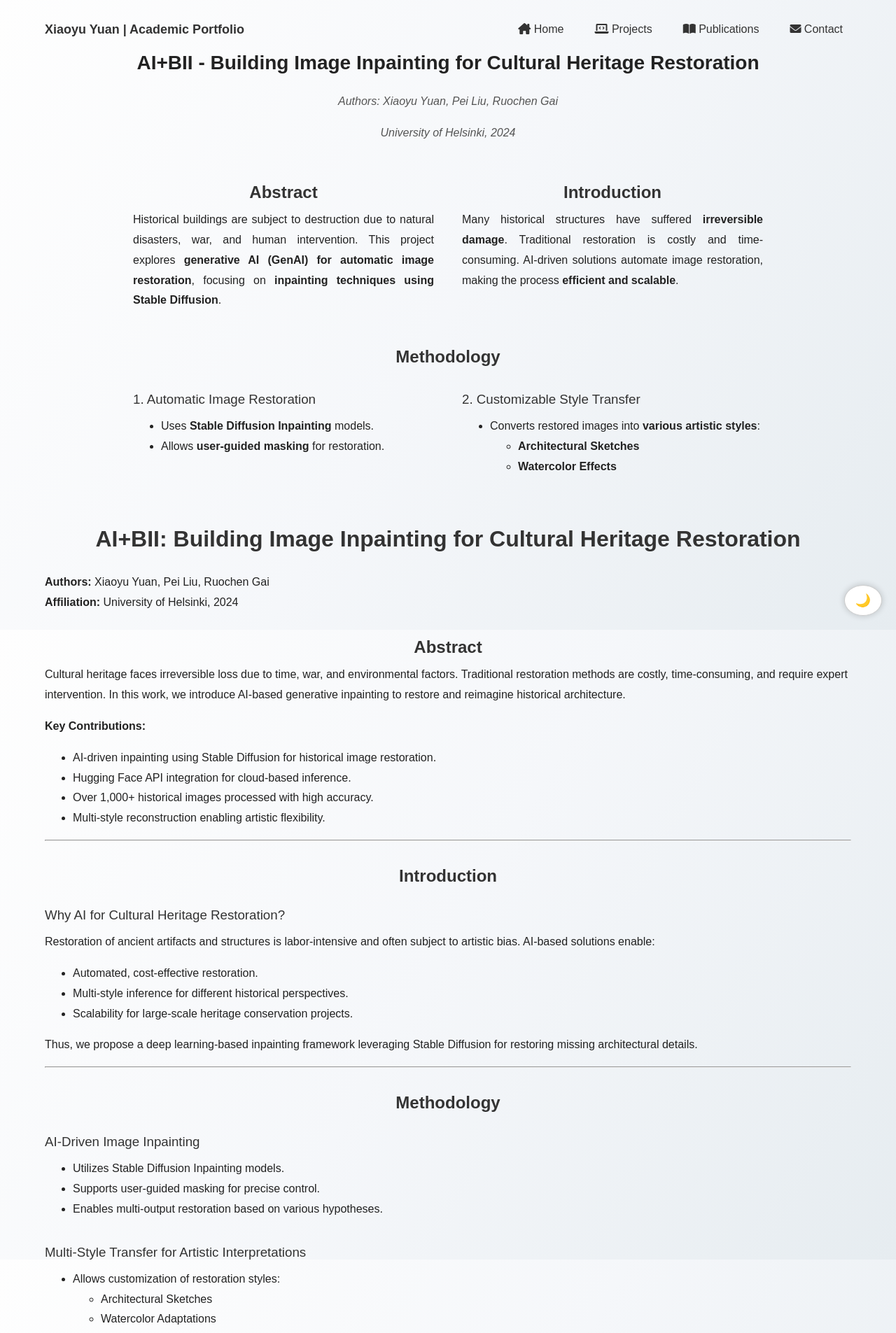
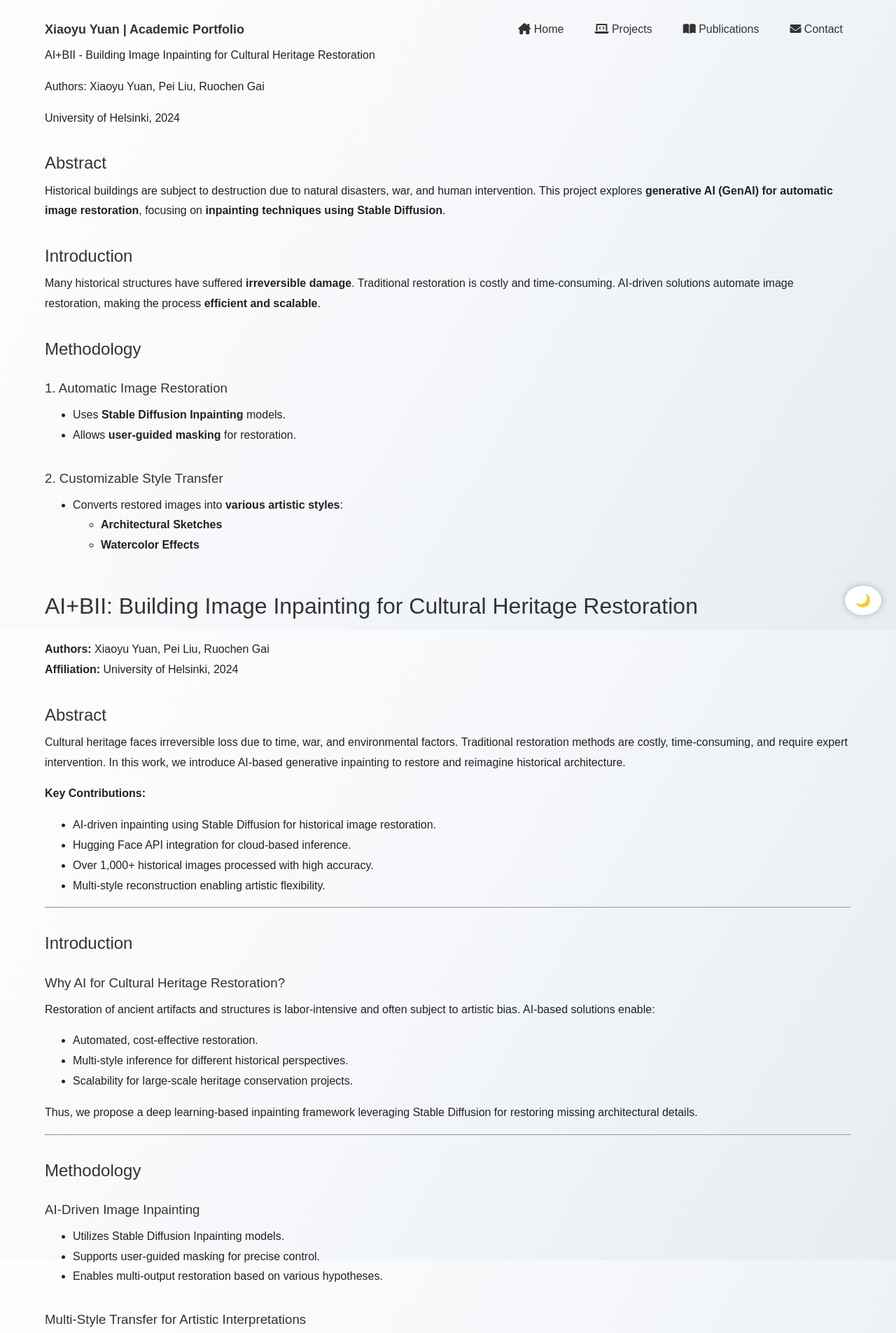
Before and after one commit to XiaoyuYuan19/portfolio, a Jekyll site: the page built from _projects/ai-bii.md, in a window 1280 px wide. Shown: the top 1905 px of the page at 70% size. Built offline with Jekyll 4.4.1, drawn with Linux system fonts in a browser that asks for light colours.

Commit message:
Update style.css

```diff
--- a/assets/css/style.css
+++ b/assets/css/style.css
@@ -228,58 +228,7 @@ pre {
     font-family: "Courier New", monospace;
 }
 
-/* 让标题、作者、单位居中 */
-.title {
-    text-align: center;
-    font-weight: bold;
-    font-size: 28px;
-    margin-bottom: 10px;
-}
-
-.authors {
-    text-align: center;
-    font-style: italic;
-    font-size: 16px;
-    color: #555;
-    margin-bottom: 20px;
-}
-
-/* 让正文部分对齐，防止 Markdown 解析错乱 */
-.content {
-    max-width: 900px;
-    margin: 0 auto;
-    text-align: justify;
-    line-height: 1.8;
-}
-
-/* 让双栏的间距更均匀 */
-.two-column {
-    display: flex;
-    justify-content: space-between;
-    gap: 40px;
-}
-
-.column {
-    flex: 1;
-    max-width: 48%;
-    text-align: justify;
-}
-
-
-/* 让页面内容居中 */
-.container {
-    max-width: 1200px;
-    margin: 0 auto;
-    padding: 20px;
-}
-
-/* /* 让标题更像学术论文 */
-h1, h2 {
-    text-align: center;
-    font-weight: bold;
-} */
-
-/* 让表格风格更学术 */
+/* 表格样式（IEEE 论文风格） */
 table {
     width: 100%;
     border-collapse: collapse;
@@ -288,11 +237,11 @@ table {
 
 th, td {
     border: 1px solid #bbb;
-    padding: 8px;
+    padding: 10px;
     text-align: left;
 }
 
 th {
-    background: #eee;
+    background: #ddd;
     font-weight: bold;
 }
```
